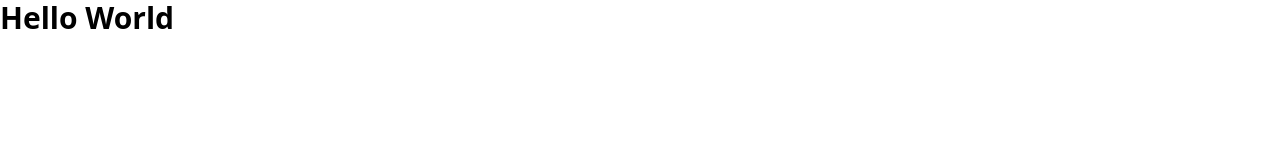
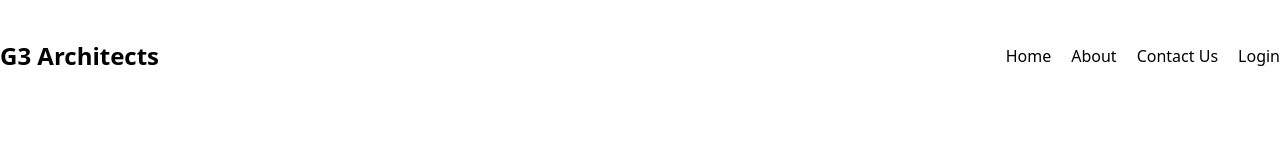
Before and after one commit to Mahfuz2411/g3-architects, a plain HTML site: page index.html in a window 1280 px wide. Drawn offline with nearby package versions, Linux system fonts and the light colour scheme.

Commit message:
header component complete

```diff
--- a/index.html
+++ b/index.html
@@ -12,10 +12,22 @@
       rel="stylesheet"
     />
 
+    <script src="https://kit.fontawesome.com/6eaba5eeaa.js" crossorigin="anonymous"></script>
+
     <script src="https://cdn.tailwindcss.com"></script>
     <title>Document</title>
   </head>
   <body>
-    <h1 class="text-3xl font-bold">Hello World</h1>
+    <header class="container mx-auto py-10">
+      <div class="flex justify-between items-center">
+        <h1 class="text-2xl font-bold">G3 Architects</h1>
+        <div class="flex gap-5">
+          <ul>Home</ul>
+          <ul>About</ul>
+          <ul>Contact Us</ul>
+          <ul>Login</ul>
+        </div>
+      </div>
+    </header>
   </body>
 </html>
```
Also changed, not shown: 1 other file.
